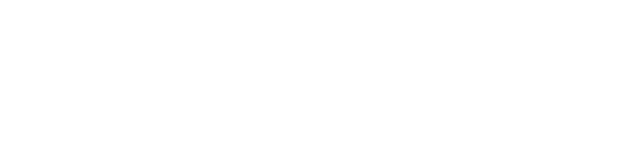
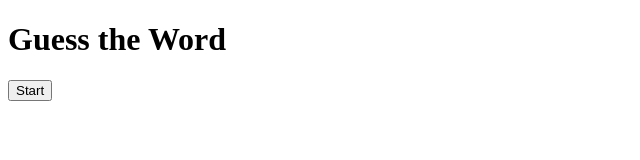
Before and after one commit to famelga/Word-Guesser, a plain HTML site: page index.html in a window 1280 px wide. Shown: the whole page, without its empty margins (0-640 px from the left). Drawn offline with Linux system fonts and the light colour scheme.

Commit message:
Add button

```diff
--- a/index.html
+++ b/index.html
@@ -8,7 +8,13 @@
     <title>Document</title>
 </head>
 <body>
+    <header>
+        <h1>Guess the Word</h1>
+    </header>
 
+    <main class="Start">
+        <button id="btn">Start</button>
+    </main>
 <script src="/script.js"></script>
 </body>
 </html>
--- a/script.js
+++ b/script.js
@@ -0,0 +1 @@
+var word = [];
```
